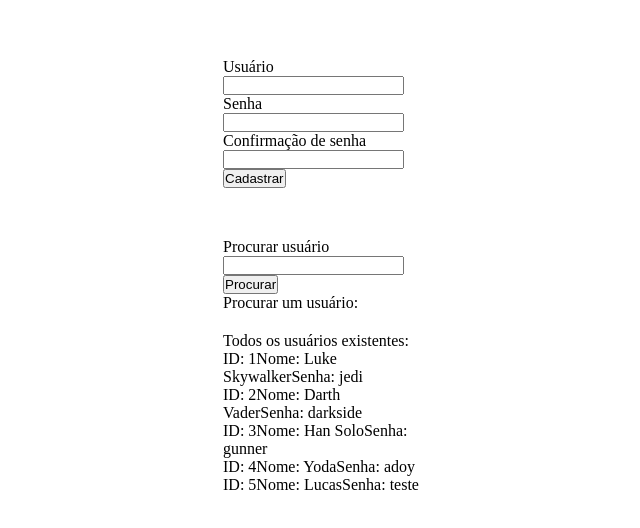
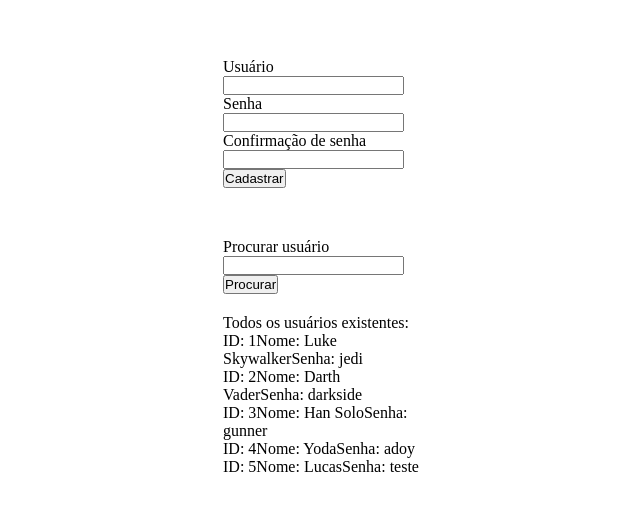
Before and after one commit to lucasfsilva2310/react-login-signup-logic, a React (Create React App) app: page /signup in a window 1280 px wide. Shown: the part 242-770 px from the top of the page, without its empty margins (317-957 px from the left). Built offline with nearby package versions, Linux system fonts and the light colour scheme; data requests are answered from the project's data file.

Commit message:
adjusting new type name accordingly

```diff
--- a/src/components/signUp/foundUsers.tsx
+++ b/src/components/signUp/foundUsers.tsx
@@ -1,10 +1,9 @@
-import { userProps, usersListProps } from '../../types/user'
+import { userProps, usersList } from '../../types/user'
 
-export const FoundUsers = ({ users }: usersListProps) => {
+export const FoundUsers = ({ users }: usersList) => {
   return (
     <div>
       <>
-        <span>Procurar um usuário:</span>
         {users &&
           users.map((user: userProps) => {
             return (
```
